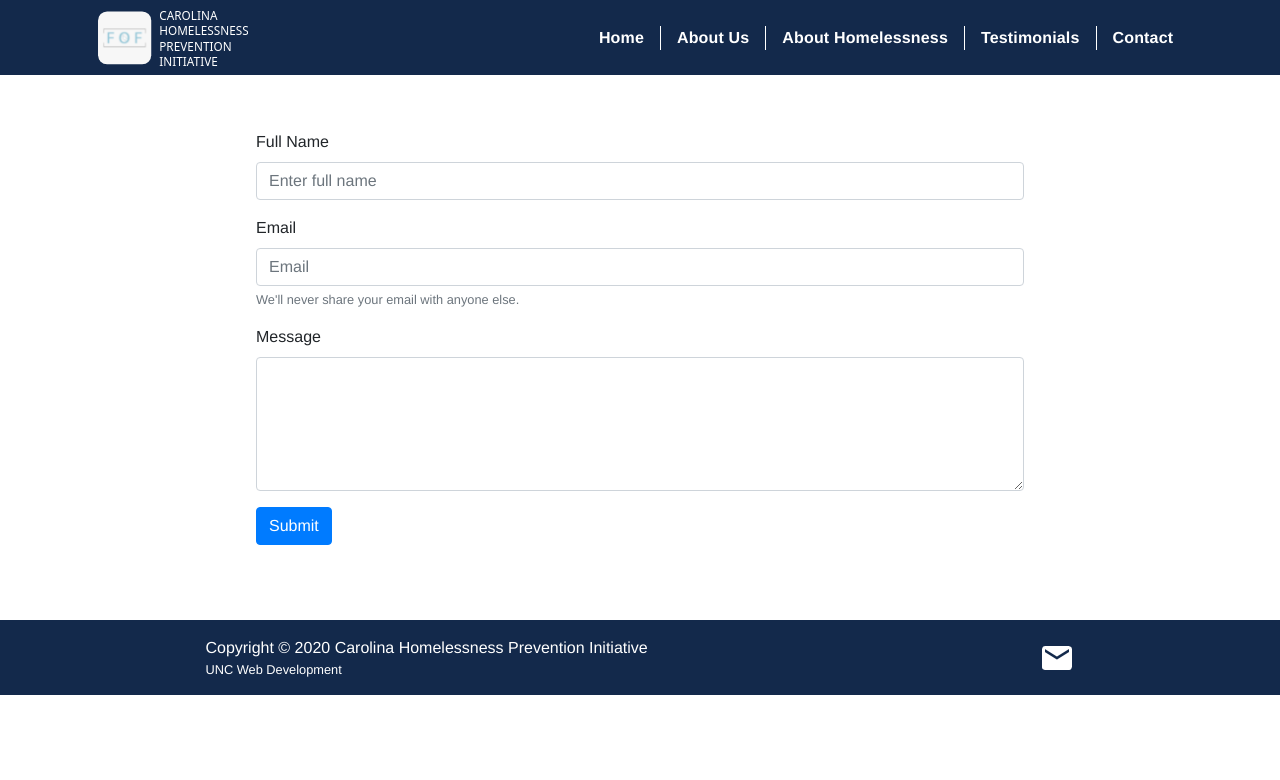
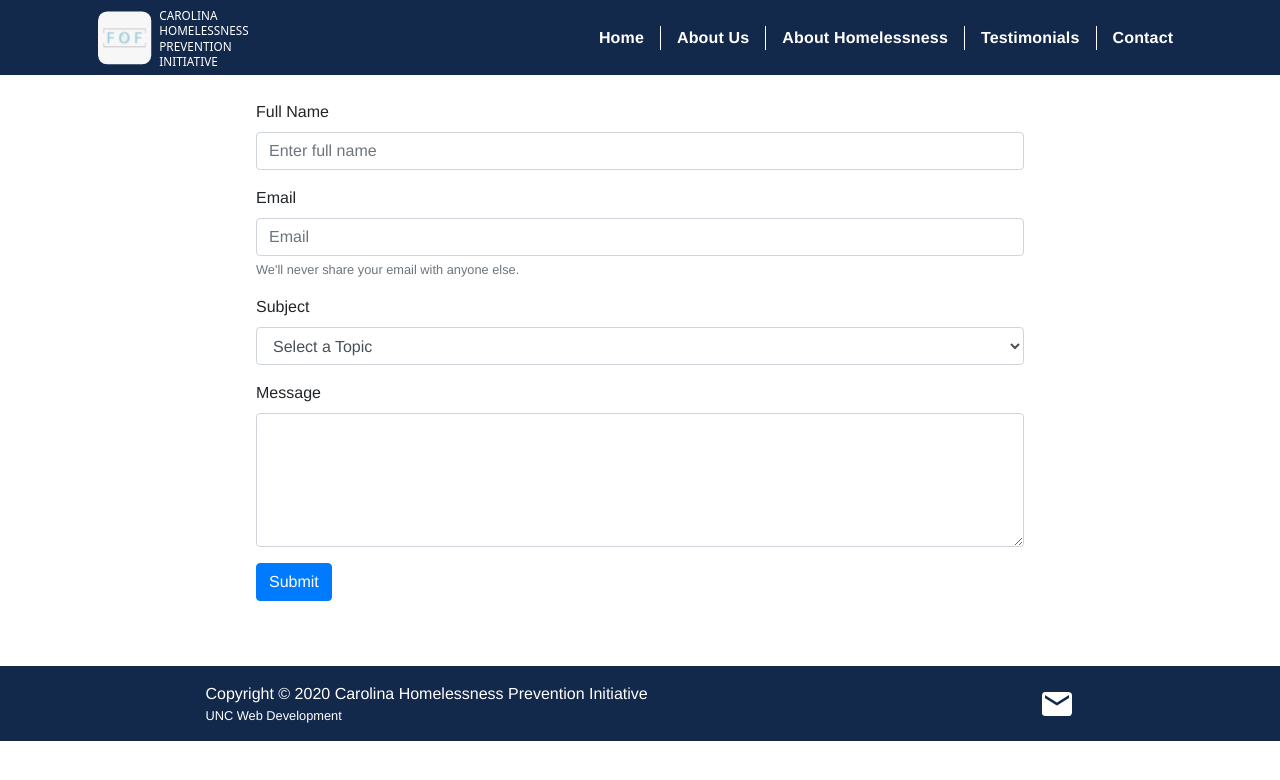
Before and after one commit to web-dev-carolina/CHPI, a React (Create React App) app in the folder chpi-website/: page /Contact in a window 1280 px wide. Shown: the top 780 px of the page. Built offline with nearby package versions, Linux system fonts and the light colour scheme.

Commit message:
added subject to contact form and php for contact

```diff
--- a/chpi-website/src/CSS/Contact.css
+++ b/chpi-website/src/CSS/Contact.css
@@ -1,6 +1,6 @@
 .contact {
-    margin-top: 55px;
-    margin-bottom: 75px;
+    margin-top: 25px;
+    margin-bottom: 65px;
     height: 100%;
 }
 
--- a/chpi-website/src/Component/Contact.js
+++ b/chpi-website/src/Component/Contact.js
@@ -21,6 +21,18 @@ function Contact(){
                 We'll never share your email with anyone else.
                 </Form.Text>
             </Form.Group>
+
+            <Form.Group controlId="exampleForm.ControlSelect1">
+                <Form.Label>Subject</Form.Label>
+                <Form.Control as="select">
+                    <option>Select a Topic</option>
+                    <option>Get Involved</option>
+                    <option>Donate</option>
+                    <option>Data/Research</option>
+                    <option>Other</option>
+                </Form.Control>
+            </Form.Group>
+
             <Form.Group controlId="formBasicMessage">
                 <Form.Label>Message</Form.Label>
                 <Form.Control as="textarea" rows={5} />
```
Also changed, not shown: 2 other files (tests, documents, lock files or other folders).
